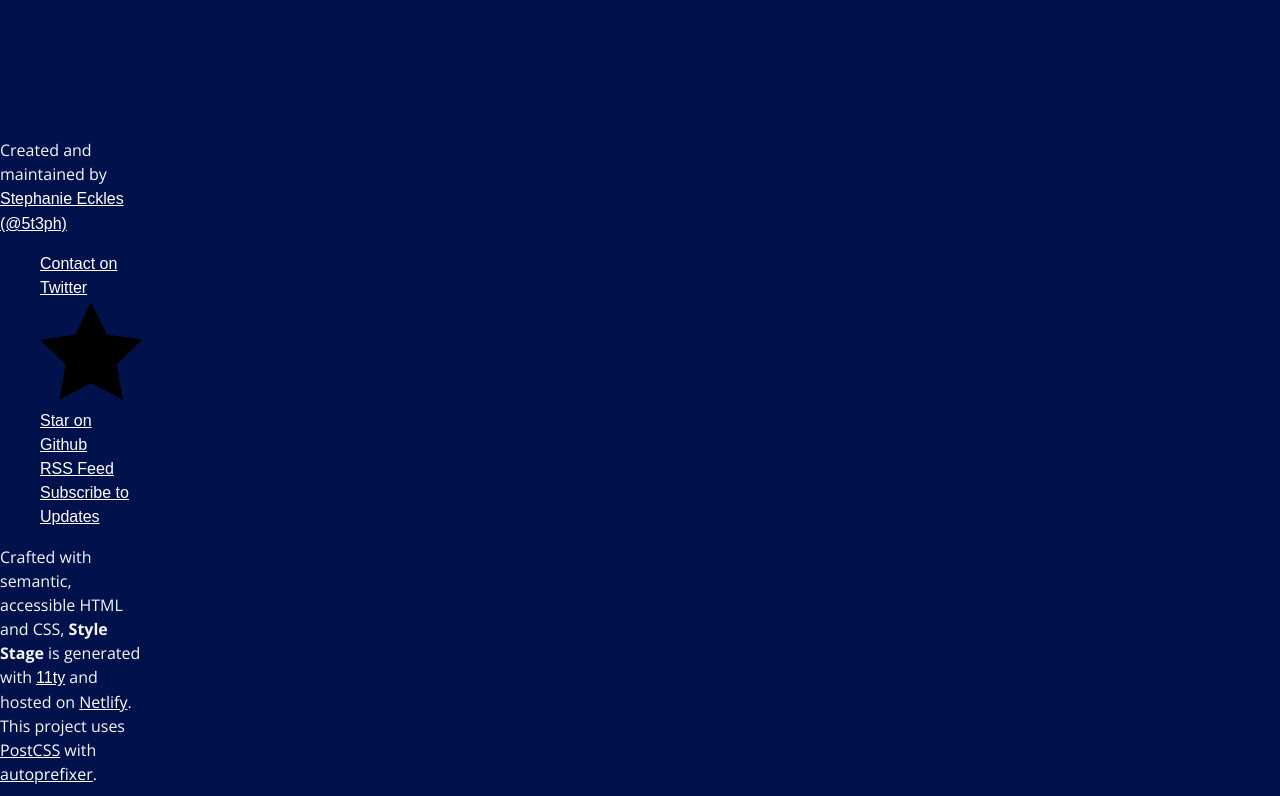
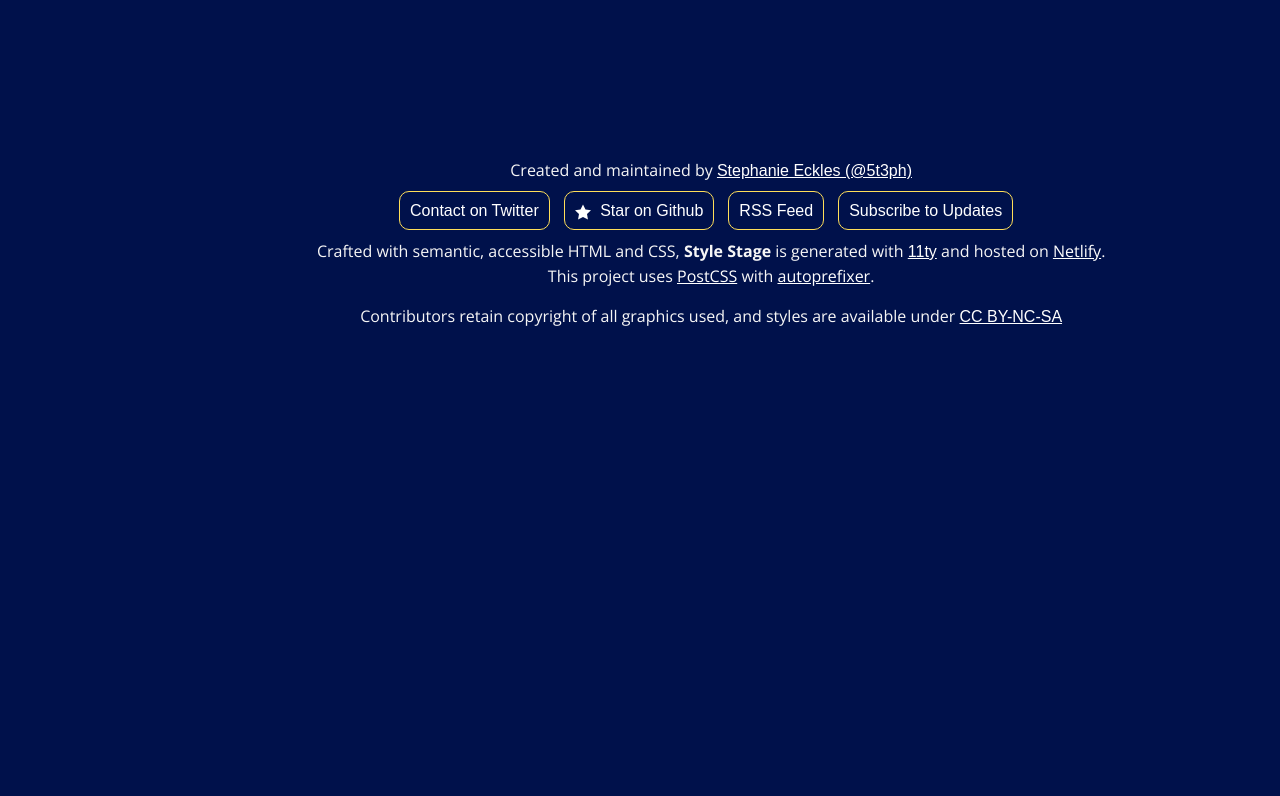
Before and after one commit to kirstenatkinson/wdd331-team02, a website: page public/index.html in a window 1280 px wide. Shown: the part 3464-4260 px from the top of the page. After the commit the page ends 3823 px from the top, so only its background shows below. Drawn offline with nearby package versions, Linux system fonts and the light colour scheme; a web font is replaced by a local one.

Commit message:
finished footer

```diff
--- a/sass/block/_footer.scss
+++ b/sass/block/_footer.scss
@@ -0,0 +1,48 @@
+.page-footer {
+    padding: 20px;
+    text-align: center;
+    grid-column: 2/4;
+
+    .container {
+        max-width: 800px;
+        margin: 0 auto;
+
+        p {
+            margin-bottom: 10px;
+        }
+
+        ul {
+            list-style: none;
+            padding: 0;
+            margin-bottom: 10px;
+
+            li {
+                display: inline-block;
+                margin-right: 10px;
+
+                a {
+                    text-decoration: none;
+                    padding:10px;
+                    border: 1px $color-yellow solid;
+                    border-radius: 10px;
+
+                    &:hover {
+                        text-decoration: underline;
+                    }
+
+                    svg {
+                        fill:white;
+                        width: 16px;
+                        height: 16px;
+                        vertical-align: middle;
+                        margin-right: 5px;
+                    }
+                }
+            }
+        }
+
+        strong {
+            font-weight: bold;
+        }
+    }
+}
```
Also changed, not shown: public/style.css.
